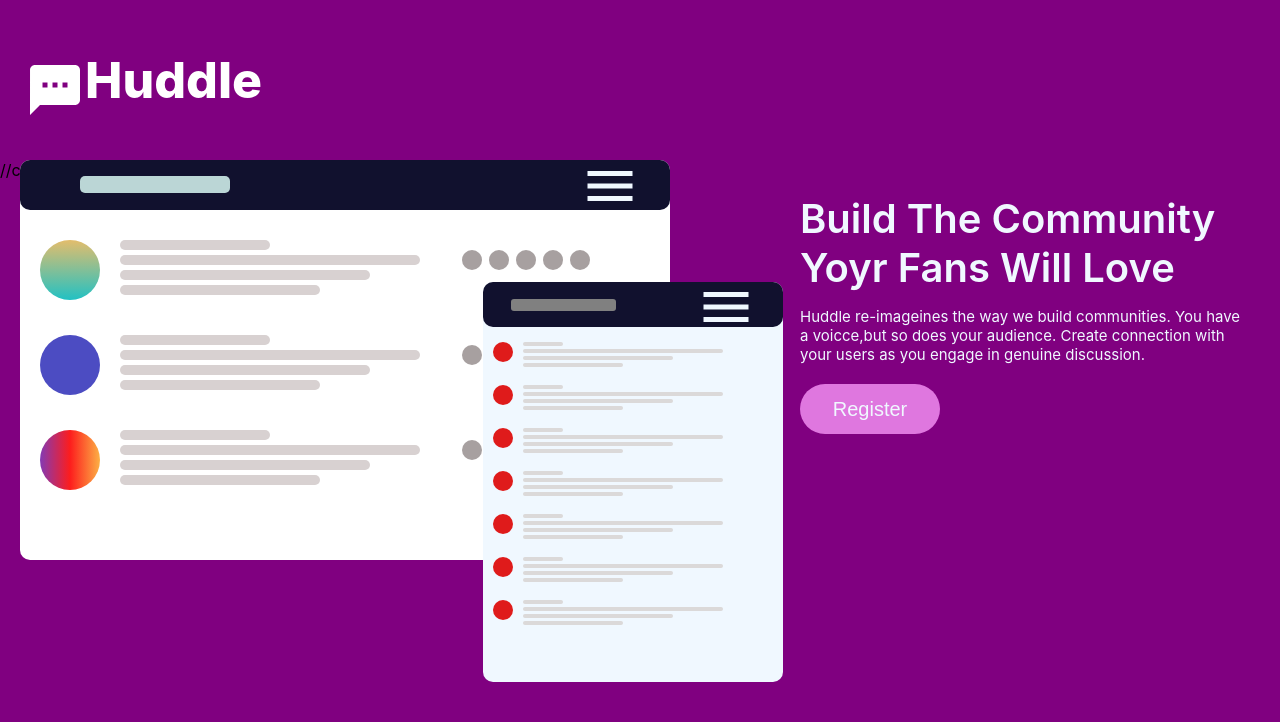
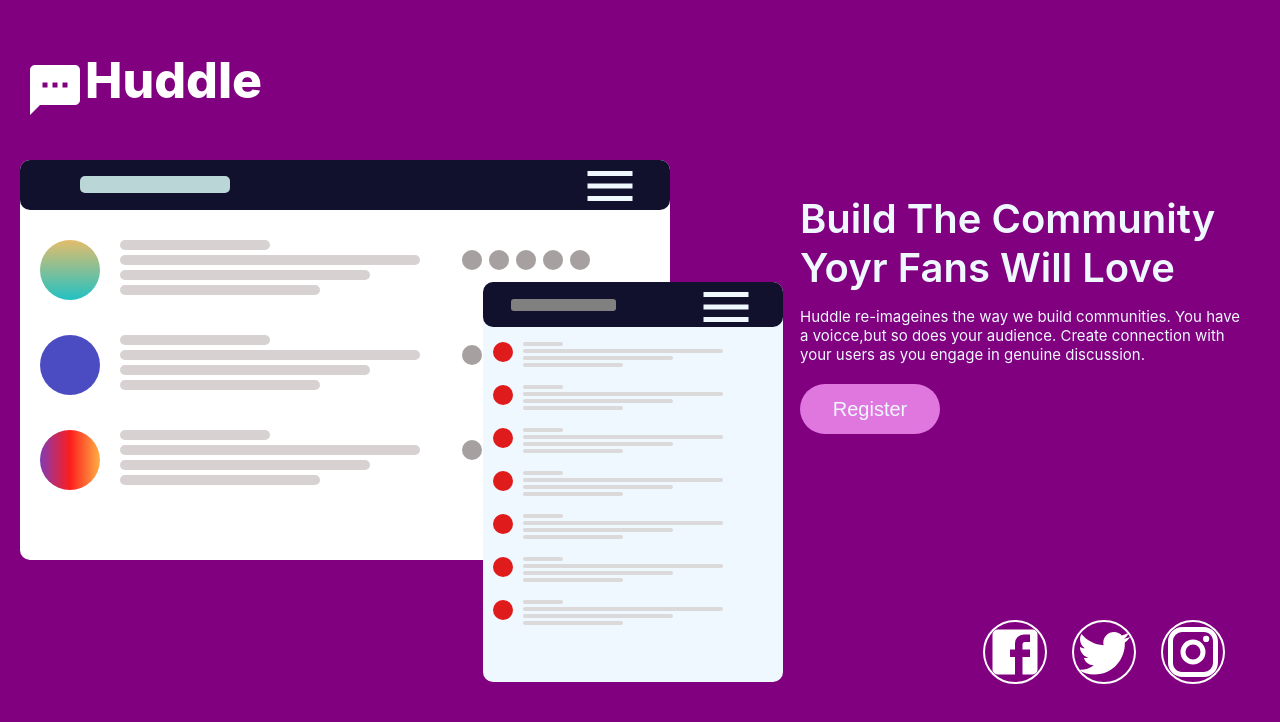
Before and after one commit to mishelramirez/poyecto3, a React (Create React App) app: page / in a window 1280 px wide. Shown: the top 722 px of the page. Built offline with nearby package versions, Linux system fonts and the light colour scheme.

Commit message:
se añade footer

```diff
--- a/src/App.js
+++ b/src/App.js
@@ -1,10 +1,12 @@
 import Header from './component/header/Header';
 import Home from "./component/Home/Home";
+import Footer from "./component/Footer/Footer";
 
 function App() {
   return <div>
     <Header />
     <Home />
+    <Footer/>
   </div>;
 }
 
--- /dev/null
+++ b/src/component/Footer/Footer.jsx
@@ -0,0 +1,15 @@
+import boton from "./footer.css"
+import FacebookIcon from '@mui/icons-material/Facebook';
+import TwitterIcon from '@mui/icons-material/Twitter';
+import InstagramIcon from '@mui/icons-material/Instagram';
+
+
+export default function Footer() {
+    return (
+        <div className="footer">
+            <FacebookIcon className="botonfooter" />
+            <TwitterIcon className="botonfooter" />
+            <InstagramIcon className="botonfooter" />
+        </div>
+    )
+}
--- /dev/null
+++ b/src/component/Footer/footer.css
@@ -0,0 +1,16 @@
+.footer {
+    margin-top: 400px;
+    text-align: right;
+    margin-right: 55px;
+    margin-bottom: 25px;
+}
+
+.botonfooter {
+    border: 2px solid white;
+    border-radius: 100px;
+}
+
+.botonfooter:hover {
+    background-color: blueviolet;
+    cursor: pointer;
+}
--- a/src/component/Home/Home.jsx
+++ b/src/component/Home/Home.jsx
@@ -75,8 +75,6 @@
                 </div>
 
             </div>
-
-//cuadro2
 
             <div className="container2">
                 <div className="contaheader2">
```
